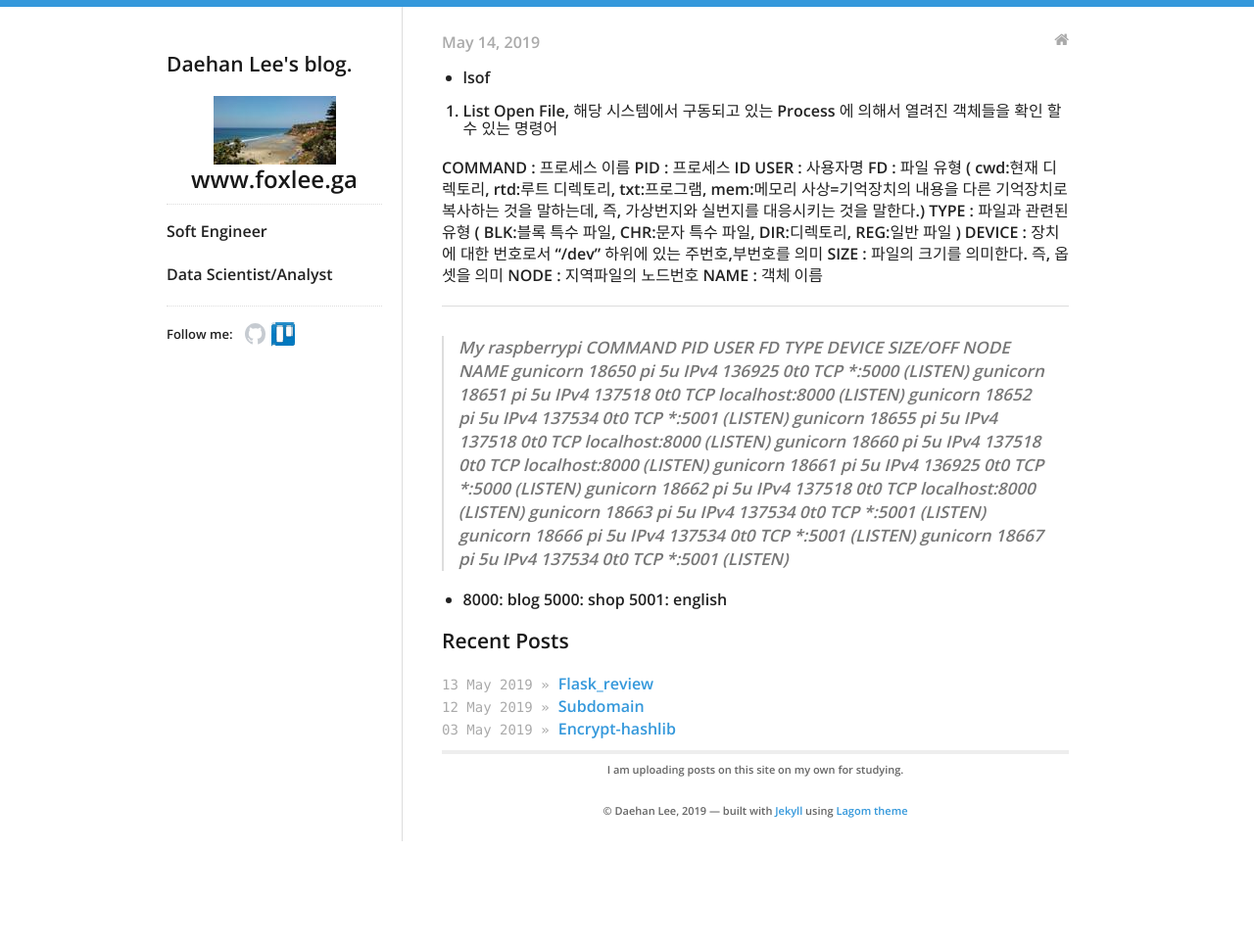
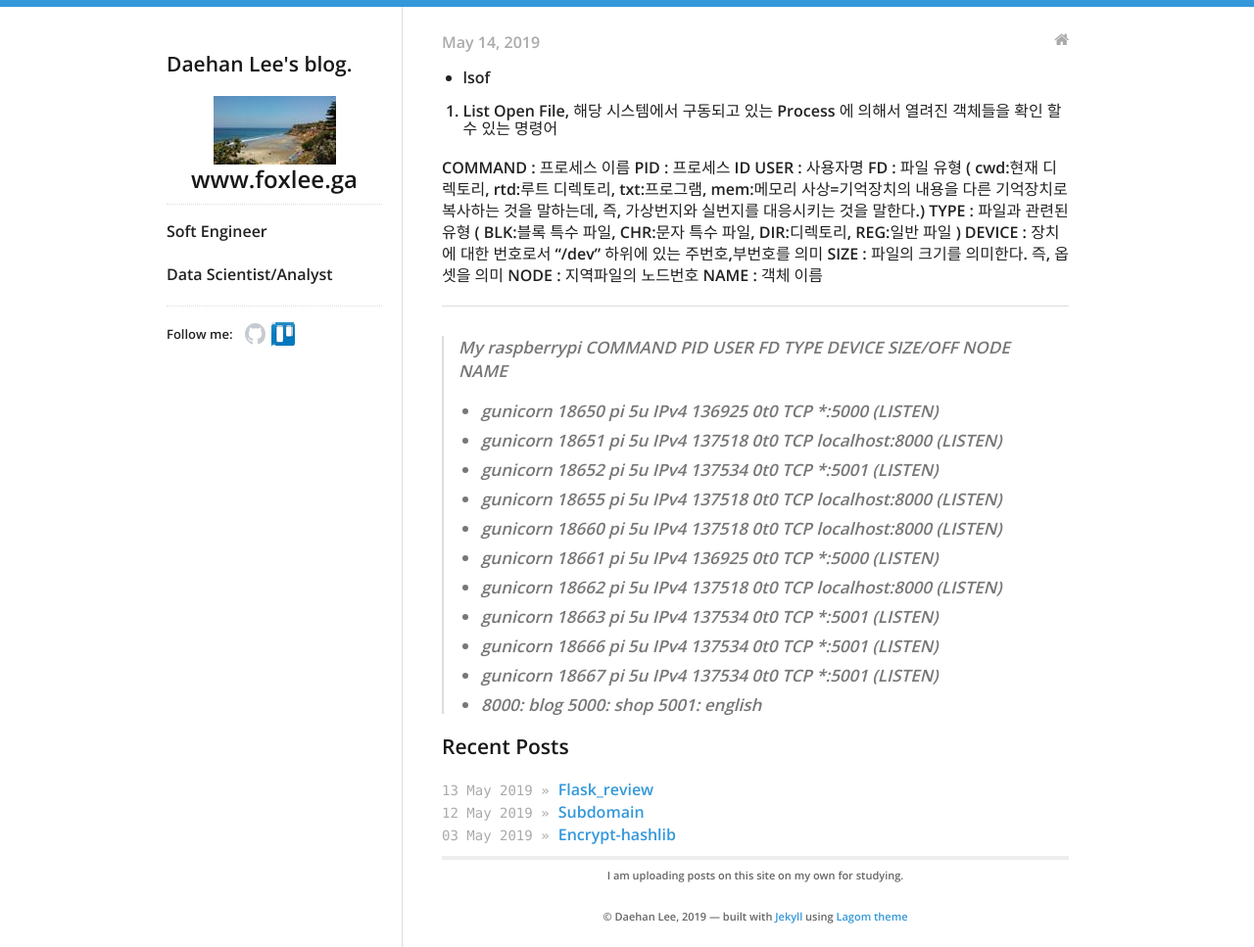
Before and after one commit to daehan0226/Study, a Jekyll site: the page built from _posts/2019-05-14-Linux(1)_lsof.md, in a window 1280 px wide. Shown: the whole page at 98% size. Built offline with Jekyll 4.4.1, drawn with Linux system fonts in a browser that asks for light colours; before the commit the page ends 907 px from its top, so only the background shows below that.

Commit message:
Update 2019-05-14-Linux(1)_lsof.md

```diff
--- a/_posts/2019-05-14-Linux(1)_lsof.md
+++ b/_posts/2019-05-14-Linux(1)_lsof.md
@@ -20,16 +20,15 @@ NAME : 객체 이름
 
 ---
 > My raspberrypi
-    COMMAND    PID USER   FD   TYPE DEVICE SIZE/OFF NODE NAME
-    gunicorn 18650   pi    5u  IPv4 136925      0t0  TCP *:5000 (LISTEN)
-    gunicorn 18651   pi    5u  IPv4 137518      0t0  TCP localhost:8000 (LISTEN)
-    gunicorn 18652   pi    5u  IPv4 137534      0t0  TCP *:5001 (LISTEN)
-    gunicorn 18655   pi    5u  IPv4 137518      0t0  TCP localhost:8000 (LISTEN)
-    gunicorn 18660   pi    5u  IPv4 137518      0t0  TCP localhost:8000 (LISTEN)
-    gunicorn 18661   pi    5u  IPv4 136925      0t0  TCP *:5000 (LISTEN)
-    gunicorn 18662   pi    5u  IPv4 137518      0t0  TCP localhost:8000 (LISTEN)
-    gunicorn 18663   pi    5u  IPv4 137534      0t0  TCP *:5001 (LISTEN)
-    gunicorn 18666   pi    5u  IPv4 137534      0t0  TCP *:5001 (LISTEN)
-    gunicorn 18667   pi    5u  IPv4 137534      0t0  TCP *:5001 (LISTEN)
-
+ COMMAND    PID USER   FD   TYPE DEVICE SIZE/OFF NODE NAME
+ - gunicorn 18650   pi    5u  IPv4 136925      0t0  TCP *:5000 (LISTEN)
+ - gunicorn 18651   pi    5u  IPv4 137518      0t0  TCP localhost:8000 (LISTEN)
+ - gunicorn 18652   pi    5u  IPv4 137534      0t0  TCP *:5001 (LISTEN)
+ - gunicorn 18655   pi    5u  IPv4 137518      0t0  TCP localhost:8000 (LISTEN)
+ - gunicorn 18660   pi    5u  IPv4 137518      0t0  TCP localhost:8000 (LISTEN)
+ - gunicorn 18661   pi    5u  IPv4 136925      0t0  TCP *:5000 (LISTEN)
+ - gunicorn 18662   pi    5u  IPv4 137518      0t0  TCP localhost:8000 (LISTEN)
+ - gunicorn 18663   pi    5u  IPv4 137534      0t0  TCP *:5001 (LISTEN)
+ - gunicorn 18666   pi    5u  IPv4 137534      0t0  TCP *:5001 (LISTEN)
+ - gunicorn 18667   pi    5u  IPv4 137534      0t0  TCP *:5001 (LISTEN)
 * 8000: blog 5000: shop 5001: english
```
